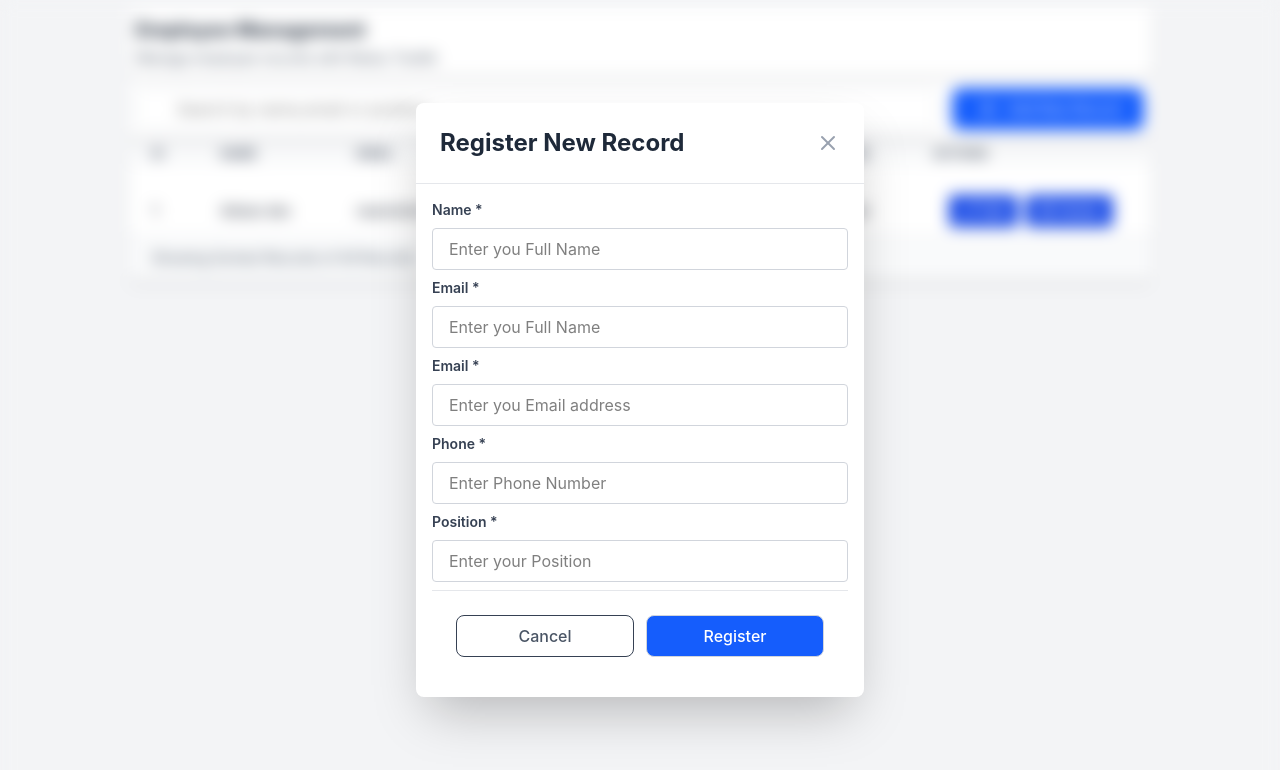
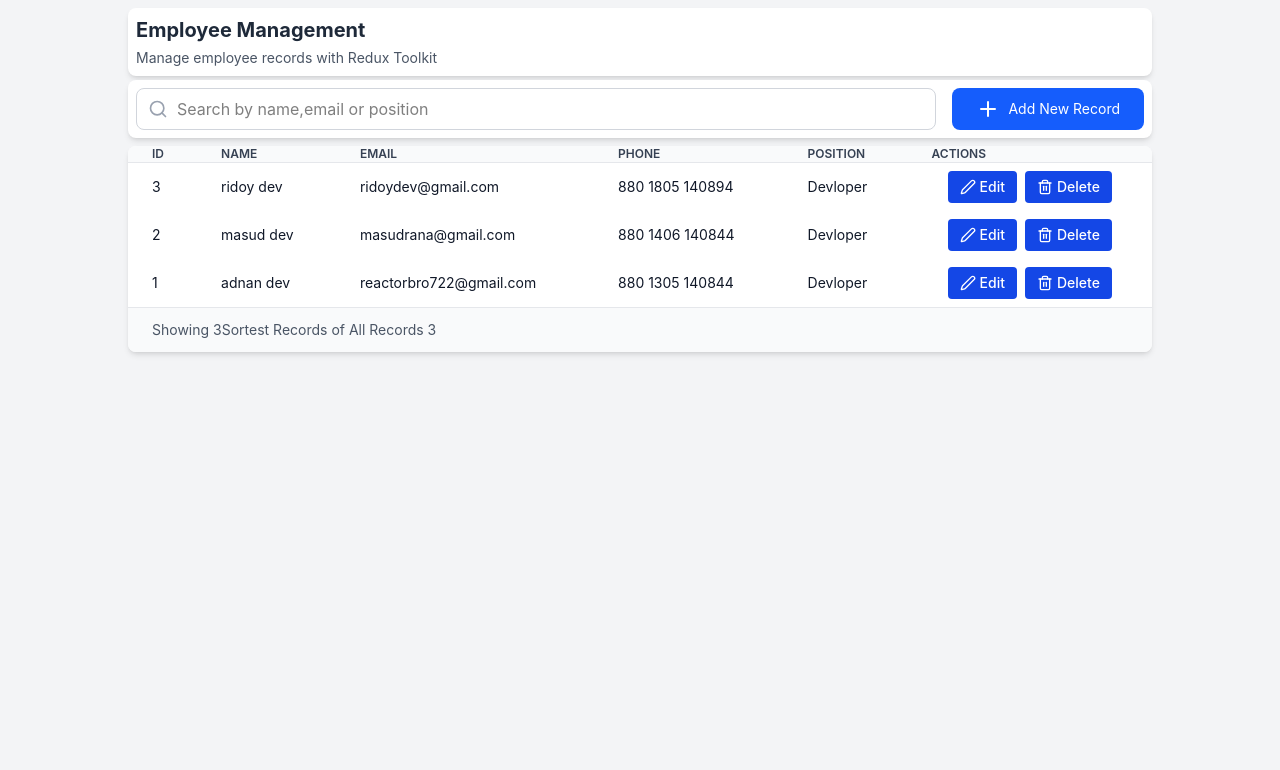
Before and after one commit to freelanceradnan/React-Full-Crud-App-With-Redux, a React (Vite) app: page / in a window 1280 px wide. Shown: the top 770 px of the page. Built offline with nearby package versions, Linux system fonts and the light colour scheme.

Commit message:
redux js store and record slice added

```diff
--- a/package.json
+++ b/package.json
@@ -10,10 +10,12 @@
     "preview": "vite preview"
   },
   "dependencies": {
+    "@reduxjs/toolkit": "^2.11.2",
     "@tailwindcss/vite": "^4.2.1",
     "lucide-react": "^0.575.0",
     "react": "^19.2.0",
     "react-dom": "^19.2.0",
+    "react-redux": "^9.2.0",
     "tailwindcss": "^4.2.1"
   },
   "devDependencies": {
--- a/src/App.jsx
+++ b/src/App.jsx
@@ -2,14 +2,16 @@ import { useState } from 'react'
 import reactLogo from './assets/react.svg'
 import viteLogo from '/vite.svg'
 import RecordTable from './Components/RecordTable'
+import { Provider } from 'react-redux'
 // import './App.css'
+import { store } from './store/store';
 
 function App() {
 
   return (
-   <>
+   <Provider store={store}>
    <RecordTable/>
-   </>
+   </Provider>
   )
 }
 
--- a/src/Components/RecordTable.jsx
+++ b/src/Components/RecordTable.jsx
@@ -1,8 +1,33 @@
-import { Edit2, Plus, Trash2 } from "lucide-react";
-import React from "react";
+import { Edit2, Plus, Search, Trash2 } from "lucide-react";
+import React, { useState } from "react";
 import RecordModel from "./RecordModel";
+import {selectAllRecords,setSearchTerm,selectSearchTerm,deleteRecord,selectFilterRecords} from '../store/recordSlice'
+import { useDispatch, useSelector } from "react-redux";
+function RecordTable() {
+    const dispatch=useDispatch()
+    const filteredRecords=useSelector(selectFilterRecords)
+    const allRecords=useSelector(selectAllRecords)
+    const searchTerm=useSelector(selectSearchTerm)
 
-function RecordTable() {
+    const storedRecords=[...filteredRecords].sort((a,b)=>b.id-a.id)
+    const [showModel,setShowModel]=useState(false)
+    const [currentRecords,setCurrentRecords]=useState(null)
+    const openCreateModel=()=>{
+        setCurrentRecords(null)
+        setShowModel(true)
+    }
+    const openEditModel=(record)=>{
+        setCurrentRecords(record)
+        setShowModel(null)
+    }
+    const closeModel=()=>{
+        setShowModel(false)
+        setCurrentRecords(null)
+    }
+    const handlerDelete=(recode)=>{
+        dispatch(deleteRecord(recode.id))
+    }
+
   return (
     <div className="min-h-screen bg-gray-100 p-2">
       <div className="max-w-5xl mx-auto">
@@ -19,14 +44,17 @@ function RecordTable() {
         <div className="bg-white rounded-lg shadow-md p-2 mb-2">
           <div className="flex flex-col md:flex-row gap-4">
             <div className="flex-1 relative">
-              {/* <Search className="absolute left-3 top-1/2 transform -translate-y-1/2 text-gray-400" size={20}/> */}
+              <Search className="absolute left-3 top-1/2 transform -translate-y-1/2 text-gray-400" size={20}/>
               <input
-                type="text"
+              value={searchTerm}
+              onChange={(e)=>dispatch((setSearchTerm(e.target.value)))}                type="text"
                 placeholder="Search by name,email or position"
                 className="w-full pl-10 pr-4 py-2 border border-gray-300 rounded-lg focus:outline-none focus:ring-2 focus:ring-blue-500"
               />
             </div>
-            <button className="flex items-center justify-center gap-2 bg-blue-600 px-6 py-2 rounded-lg hover:bg-blue700 transition-all text-white text-sm">
+            <button className="flex items-center justify-center gap-2 bg-blue-600 px-6 py-2 rounded-lg hover:bg-blue700 transition-all text-white text-sm"
+            onClick={openCreateModel}
+            >
                <Plus />
                 Add New Record
             </button>
@@ -60,50 +88,52 @@ function RecordTable() {
         </thead>
         <tbody className="devide-y divide-gray-200">
             {/* conditional-rendering */}
-<tr className="px-6 py-12 text-center text-gray-500">
+{storedRecords.length===0?<tr className="px-6 py-12 text-center text-gray-500">
 <td  colspan={6}>No Record Found!</td>
-</tr>
-{/* else */}
-{/* {map} */}
-<tr className="hover:bg-gray-50 transition-colors">
+</tr>:storedRecords.map((record)=>{
+    return <tr className="hover:bg-gray-50 transition-colors">
 <td className="px-6 py-2 whitespace-nowrap text-sm text-gray-900">
-    1
+    {record.id}
 </td>
 <td className="px-6 py-2 whitespace-nowrap text-sm text-gray-900">
-    Adnan dev
+    {record.name}
 </td>
 <td className="px-6 py-2 whitespace-nowrap text-sm text-gray-900">
-    reactorbro722@gmail.com
+    {record.email}
 </td>
 <td className="px-6 py-2 whitespace-nowrap text-sm text-gray-900">
-    +880 1305 140844
+    {record.phone}
 </td>
 <td className="px-6 py-2 whitespace-nowrap text-sm text-gray-900">
-    Devloper
+    {record.position}
 </td>
 <td className="px-6 py-2 whitespace-nowrap text-sm text-gray-900">
    <div className="flex items-center justify-center gap-2">
-     <button className="flex items-center gap-1 bg-blue-700 text-white px-3 py-1.5 rounded hover:bg-blue-700 transition-all text-sm font-medium">
+     <button className="flex items-center gap-1 bg-blue-700 text-white px-3 py-1.5 rounded hover:bg-blue-700 transition-all text-sm font-medium" onClick={()=>openEditModel(record)}>
         <Edit2 size={16}/>Edit
     </button>
-    <button className="flex items-center gap-1 bg-blue-700 text-white px-3 py-1.5 rounded hover:bg-blue-700 transition-all text-sm font-medium">
+    <button className="flex items-center gap-1 bg-blue-700 text-white px-3 py-1.5 rounded hover:bg-blue-700 transition-all text-sm font-medium" onClick={()=>handlerDelete(record)}>
         <Trash2 size={16}/>Delete
     </button>
    </div>
 </td>
 </tr>
+})}
+{/* else */}
+{/* {map} */}
+
 
         </tbody>
     </table>
 </div>
 {/* footer showing filtered vs totalcode */}
 <div className="bg-gray-50 px-6 py-3 border-t border-gray-200">
-    <p className="text-sm text-gray-600">Showing Sortest Records of All Records</p>
+    <p className="text-sm text-gray-600">Showing {storedRecords.length}Sortest Records of All Records {allRecords.length}</p>
 </div>
 </div>
       </div>
       {/* model */}
-      <RecordModel/>
+      {/* <RecordModel/> */}
     </div>
   );
 }
--- /dev/null
+++ b/src/store/recordSlice.js
@@ -0,0 +1,107 @@
+import { createSelector, createSlice } from "@reduxjs/toolkit";
+
+const demoRecords=[
+    {
+        id:1,
+        name:"adnan dev",
+        email:"reactorbro722@gmail.com",
+        phone:"880 1305 140844",
+        position:"Devloper"
+    },
+    {
+        id:2,
+        name:"masud dev",
+        email:"masudrana@gmail.com",
+        phone:"880 1406 140844",
+        position:"Devloper"
+    },
+    {
+        id:3,
+        name:"ridoy dev",
+        email:"ridoydev@gmail.com",
+        phone:"880 1805 140894",
+        position:"Devloper"
+    }
+]
+//calculate nextid bast existing records
+const calculatedNextId=(records)=>{
+    if(!records ||records.length===0) return 1;
+    return Math.max(...records.map((r)=>r.id))+1
+}
+//load records fromlocal storage
+const loadRecordsFromStorage=()=>{
+    try {
+        const savedRecords=localStorage.getItem("employeeRecords")
+        return savedRecords? JSON.parse(savedRecords):demoRecords
+    } catch (error) {
+        console.log('Error loading records',error)
+    }
+}
+const recordSlice=createSlice({
+    name:"records",
+    initialState:{
+        items:demoRecords,
+        searchItems:"",
+        nextId:calculatedNextId(loadRecordsFromStorage())
+    },
+    reducers:{
+    //add new records
+    addRecord:(state,action)=>{
+        const nexRecord={id:state.nextId,...action.payload}
+        state.items.push(nexRecord)
+        localStorage.setItem("employeeRecords",JSON.stringify(state.items))
+        state.nextId=calculatedNextId(state.items)
+    },
+    //update records
+    updateRecords:(state,action)=>{
+    const {id,data}=action.payload;
+    const index=state.items.findIndex((r)=>r.id===id)
+    if(index!==-1){
+        state.items[index]={...state.items[index],...data}
+        localStorage.setItem("employeeRecords",JSON.stringify(state.items))
+    }
+
+    },
+
+    //delete action
+    deleteRecord:(state,action)=>{
+        state.items=state.items.filter((r)=>r.id!==action.payload)
+        localStorage.setItem("employeeRecords",JSON.stringify(state.items))
+        state.nextId=calculatedNextId(state.items)
+    },
+    //search recorde
+    setSearchTerm:(state,action)=>{
+state.searchItems=action.payload
+    },
+    //reset
+    resetAllRecordes:(state,action)=>{
+  state.items=demoRecords,
+  state.nextId=calculatedNextId(demoRecords)
+  localStorage.setItem("employeeRecords",JSON.stringify(demoRecords))
+    }
+    }
+})
+
+
+export const selectAllRecords=(state)=>state.records.items
+
+export const selectSearchTerm = (state) => state.records.searchItems;
+const selectItems = (state) => state.records.items;
+const selectSearchTermState = (state) => state.records.searchItems;
+export const selectFilterRecords = createSelector(
+    [selectItems, selectSearchTermState],
+    (items, searchItems) => {
+        // This part ONLY runs if items or searchItems actually change
+        const term = searchItems.toLowerCase();
+
+        if (!term) return items;
+
+        return items.filter((r) =>
+            r.name.toLowerCase().includes(term) ||
+            r.email.toLowerCase().includes(term) ||
+            r.position.toLowerCase().includes(term)
+        );
+    }
+);
+export const {addRecord,updateRecords,deleteRecord,setSearchTerm,resetAllRecordes}=recordSlice.actions
+export default recordSlice.reducer
--- /dev/null
+++ b/src/store/store.js
@@ -0,0 +1,7 @@
+import { configureStore } from "@reduxjs/toolkit";
+import recordReducer from './recordSlice'
+export const store=configureStore({
+    reducer:{
+        records:recordReducer
+    }
+})
```
Also changed, not shown: 1 other file (tests, documents, lock files or other folders).
